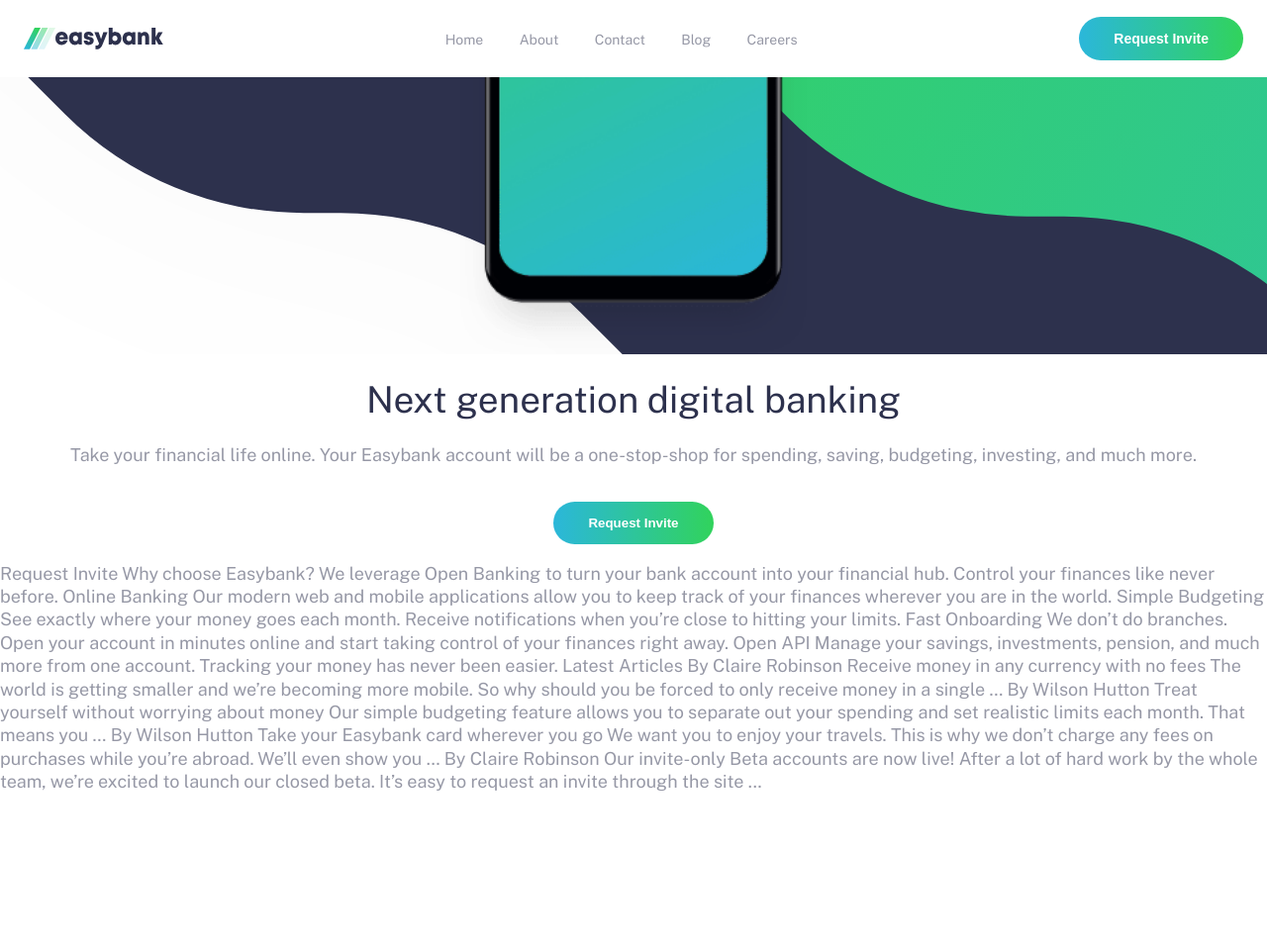
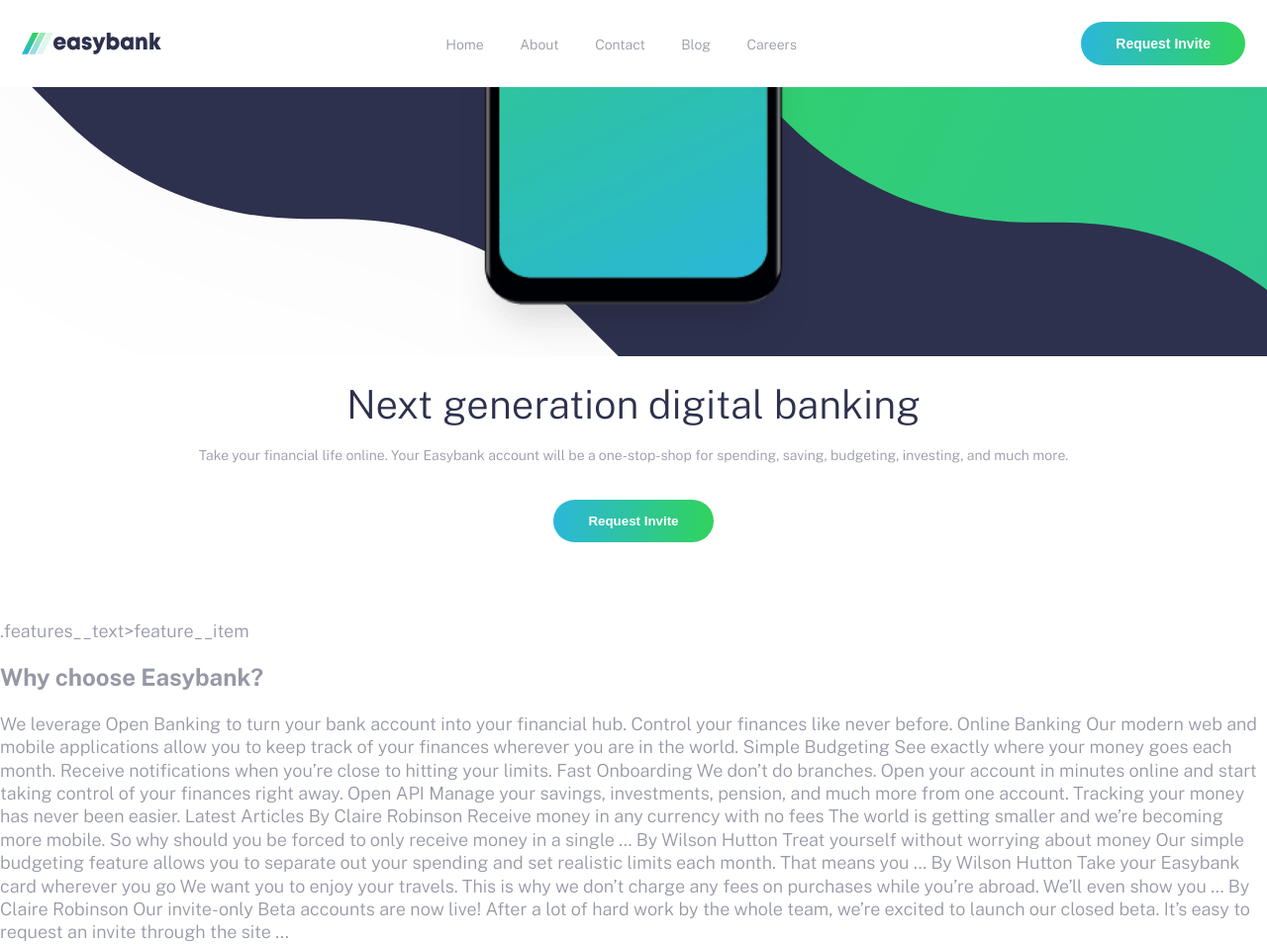
Before and after one commit to jordanaf808/landingpage-freecodecamp, a plain HTML site: page index.html in a window 1280 px wide. Shown: the whole page at 99% size. Before the commit the page ends 802 px from the top, so only its background shows below. Drawn offline with nearby package versions, Linux system fonts and the light colour scheme.

Commit message:
correct spacing and sizing, finish landing section

```diff
--- a/index.html
+++ b/index.html
@@ -70,28 +70,29 @@
         <button type="button" class="hero__cta">Request Invite</button>
       </div>
     </section>
-
+    <section class="features">.features__text>feature__item</section>
     <main>
-      Request Invite Why choose Easybank? We leverage Open Banking to turn your
-      bank account into your financial hub. Control your finances like never
-      before. Online Banking Our modern web and mobile applications allow you to
-      keep track of your finances wherever you are in the world. Simple
-      Budgeting See exactly where your money goes each month. Receive
-      notifications when you’re close to hitting your limits. Fast Onboarding We
-      don’t do branches. Open your account in minutes online and start taking
-      control of your finances right away. Open API Manage your savings,
-      investments, pension, and much more from one account. Tracking your money
-      has never been easier. Latest Articles By Claire Robinson Receive money in
-      any currency with no fees The world is getting smaller and we’re becoming
-      more mobile. So why should you be forced to only receive money in a single
-      … By Wilson Hutton Treat yourself without worrying about money Our simple
-      budgeting feature allows you to separate out your spending and set
-      realistic limits each month. That means you … By Wilson Hutton Take your
-      Easybank card wherever you go We want you to enjoy your travels. This is
-      why we don’t charge any fees on purchases while you’re abroad. We’ll even
-      show you … By Claire Robinson Our invite-only Beta accounts are now live!
-      After a lot of hard work by the whole team, we’re excited to launch our
-      closed beta. It’s easy to request an invite through the site ...
+      <h2>Why choose Easybank?</h2>
+      We leverage Open Banking to turn your bank account into your financial
+      hub. Control your finances like never before. Online Banking Our modern
+      web and mobile applications allow you to keep track of your finances
+      wherever you are in the world. Simple Budgeting See exactly where your
+      money goes each month. Receive notifications when you’re close to hitting
+      your limits. Fast Onboarding We don’t do branches. Open your account in
+      minutes online and start taking control of your finances right away. Open
+      API Manage your savings, investments, pension, and much more from one
+      account. Tracking your money has never been easier. Latest Articles By
+      Claire Robinson Receive money in any currency with no fees The world is
+      getting smaller and we’re becoming more mobile. So why should you be
+      forced to only receive money in a single … By Wilson Hutton Treat yourself
+      without worrying about money Our simple budgeting feature allows you to
+      separate out your spending and set realistic limits each month. That means
+      you … By Wilson Hutton Take your Easybank card wherever you go We want you
+      to enjoy your travels. This is why we don’t charge any fees on purchases
+      while you’re abroad. We’ll even show you … By Claire Robinson Our
+      invite-only Beta accounts are now live! After a lot of hard work by the
+      whole team, we’re excited to launch our closed beta. It’s easy to request
+      an invite through the site ...
     </main>
 
     <script src="/src/js/index.js"></script>
--- a/src/scss/_globals.scss
+++ b/src/scss/_globals.scss
@@ -4,6 +4,7 @@
 body {
   line-height: 1.3;
   font-family: 'Public Sans', sans-serif;
+  font-weight: 300;
   font-size: $font-med;
   color: $grayishBlue;
 }
--- a/src/scss/components/_header.scss
+++ b/src/scss/components/_header.scss
@@ -11,7 +11,7 @@
   z-index: 1000;
 
   nav {
-    padding: 1.0625rem 1.5rem;
+    padding: 1.375rem;
   }
 
   &__logo {
@@ -69,15 +69,15 @@
   &__mobile--burger {
     > span {
       display: block;
-      width: 26px;
-      height: 2px;
+      width: 1.56rem;
+      height: 1px;
       background-color: $darkBlue;
       opacity: 0.75;
       transform-origin: 3px 1px;
       transition: all 200ms ease-in-out;
 
       &:not(:last-child) {
-        margin-bottom: 5px;
+        margin-bottom: 4px;
       }
     }
     &:hover {
--- a/src/scss/components/_hero.scss
+++ b/src/scss/components/_hero.scss
@@ -3,6 +3,10 @@
 // Hero Styles
 
 .hero {
+  margin-bottom: 3.875rem;
+  & > * {
+    margin-bottom: 1.625rem;
+  }
   &__image {
     position: relative;
     background-color: $grdLimeCyan;
@@ -10,7 +14,8 @@
     // background-size: cover;
     // background-repeat: no-repeat;
     // background-position: center;
-    min-height: 17.5rem;
+    min-height: 17rem;
+    width: 100%;
 
     &::before {
       content: '';
@@ -23,17 +28,20 @@
   }
   &__text {
     text-align: center;
+    & > * {
+      margin: 1rem 1.625rem;
+    }
     h1 {
-      font-weight: 400;
-      font-size: 2.31rem;
+      font-weight: 300;
+      font-size: 2.5rem;
       line-height: 1.15;
       color: $darkBlue;
     }
     p {
-      line-height: 1.15;
+      font-size: $font-sm;
+      line-height: 1.75;
     }
     .hero__cta {
-      margin: 1.125rem;
     }
   }
 }
```
Also changed, not shown: style.css, 1 other file.
